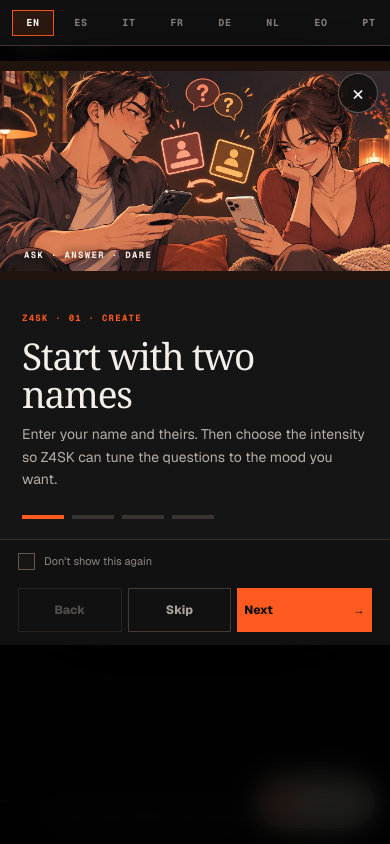
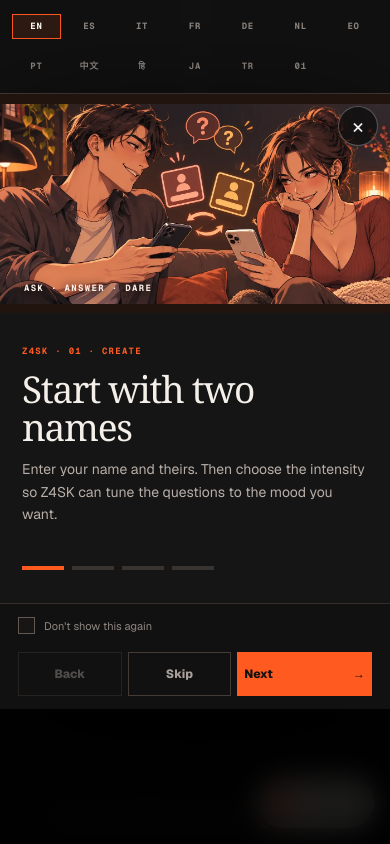
Before and after one commit to josejnet/z4sk, a Next.js app: page / in a window 390 px wide. Built offline with nearby package versions, Linux system fonts and the light colour scheme; no server answers.

Commit message:
Stabilize mobile tour language and dimensions

```diff
--- a/app/tour.css
+++ b/app/tour.css
@@ -13,12 +13,17 @@
 @media(max-width:700px){
   .tour-backdrop{display:block;overflow-y:auto;overscroll-behavior:contain}
   .tour-stage{height:auto;min-height:100dvh}
+  .tour-language-reveal{min-height:94px}
+  .tour-language-bar{display:grid;grid-template-columns:repeat(7,minmax(0,1fr));grid-template-rows:repeat(2,36px);gap:4px;min-height:94px;padding:8px 12px;overflow:hidden}
+  .tour-language-bar button{width:100%;min-width:0;padding:7px 2px;font-size:9px}
   .tour-dialog{flex:none;height:auto;min-height:0;overflow:visible}
   .tour-grid{flex:none;min-height:0;height:auto}
   .tour-grid{height:auto;align-items:stretch}
   .tour-art-wrap{flex:0 0 auto;width:100%;height:auto;min-height:0;max-height:none;aspect-ratio:16 / 9}
   .tour-art{object-fit:contain}
-  .tour-copy{flex:none;width:100%;min-width:0;min-height:0;overflow:visible}
+  .tour-copy{flex:none;width:100%;min-width:0;height:290px;min-height:290px;overflow-y:auto;overflow-x:hidden}
+  .tour-copy h2{min-height:2.1em}
+  .tour-intro{min-height:6em}
   .tour-intro{max-width:none;overflow-wrap:anywhere}
   .tour-actions{width:100%;min-width:0;overflow:hidden;grid-template-columns:minmax(0,1fr) minmax(0,1fr) minmax(0,1.3fr);gap:6px}
   .tour-actions>*{min-width:0}
```
